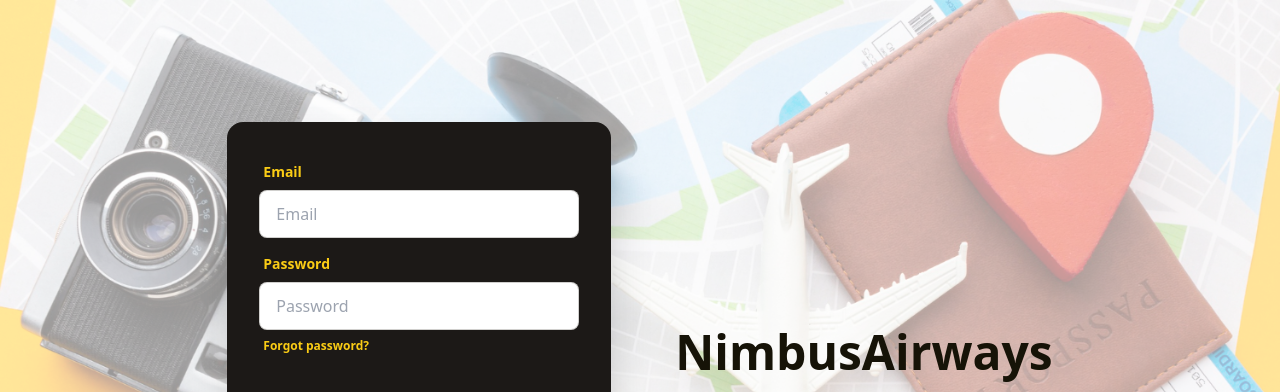
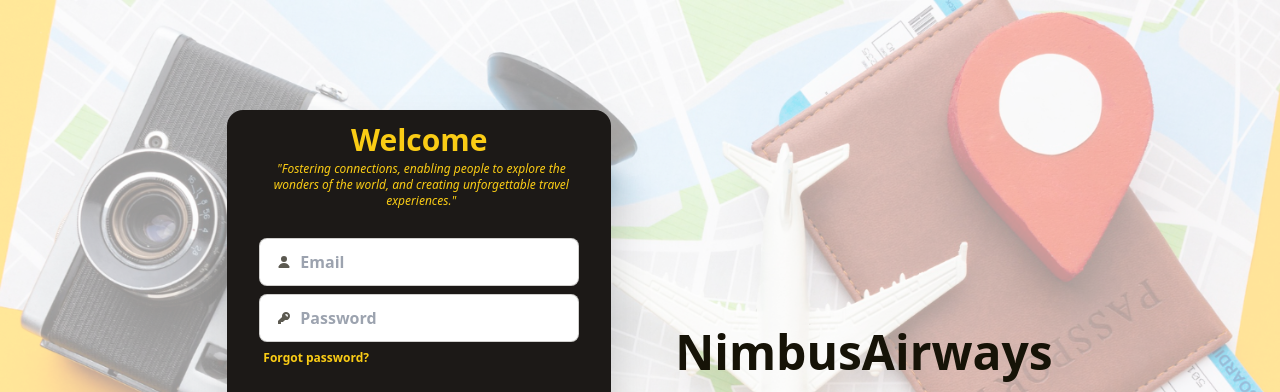
Before and after one commit to seenjey07/NimbusAirways, a React (Vite) app in the folder frontend/: page /login in a window 1280 px wide. Shown: the top 392 px of the page. Built offline with nearby package versions, Linux system fonts and the light colour scheme; no server answers.

Commit message:
Tweaked UI on registration, added required on inputs, restyled input on login

```diff
--- a/frontend/src/Login.jsx
+++ b/frontend/src/Login.jsx
@@ -206,32 +206,34 @@ const Login = ({ addAlert }) => {
             </p>
           </div>
           <div className="card shrink-0 w-full max-w-sm shadow-2xl bg-accent">
+            <h1 className="text-3xl font-bold flex justify-center mt-3 text-secondary">Welcome</h1>
+            <sub className="text-xs italic flex justify-center text-center text-secondary ml-1 px-6">&quot;Fostering connections, enabling people to explore the wonders of the world, and creating unforgettable travel experiences.&quot;</sub>
             <div className="card-body">
-              <div className="form-control">
-                <label className="label">
-                  <span className="label-text text-secondary">Email</span>
-                </label>
+              <div className="form-control ">
+                <label className="input input-bordered flex items-center gap-2 bg-white">
+                <svg xmlns="http://www.w3.org/2000/svg" viewBox="0 0 16 16" fill="currentColor" className="w-4 h-4 opacity-70"><path d="M8 8a3 3 0 1 0 0-6 3 3 0 0 0 0 6ZM12.735 14c.618 0 1.093-.561.872-1.139a6.002 6.002 0 0 0-11.215 0c-.22.578.254 1.139.872 1.139h9.47Z" /></svg>
                 <input
                   type="email"
                   placeholder="Email"
-                  className="input input-bordered bg-white"
+                  className="placeholder-ml-1 bg-white grow"
                   value={email}
                   onChange={(e) => setEmail(e.target.value)}
                   required
                 />
+                </label>
               </div>
               <div className="form-control">
-                <label className="label">
-                  <span className="label-text text-secondary">Password</span>
-                </label>
+                <label className="input input-bordered flex items-center gap-2 bg-white">
+                <svg xmlns="http://www.w3.org/2000/svg" viewBox="0 0 16 16" fill="currentColor" className="w-4 h-4 opacity-70"><path fillRule="evenodd" d="M14 6a4 4 0 0 1-4.899 3.899l-1.955 1.955a.5.5 0 0 1-.353.146H5v1.5a.5.5 0 0 1-.5.5h-2a.5.5 0 0 1-.5-.5v-2.293a.5.5 0 0 1 .146-.353l3.955-3.955A4 4 0 1 1 14 6Zm-4-2a.75.75 0 0 0 0 1.5.5.5 0 0 1 .5.5.75.75 0 0 0 1.5 0 2 2 0 0 0-2-2Z" clipRule="evenodd" /></svg>
                 <input
                   type="password"
                   placeholder="Password"
-                  className="input input-bordered bg-white"
+                  className="grow bg-white"
                   value={password}
                   onChange={(e) => setPassword(e.target.value)}
                   required
                 />
+                </label>
                 <label className="label">
                   <button
                     className="label-text-alt link link-hover text-secondary"
--- a/frontend/src/Registration.jsx
+++ b/frontend/src/Registration.jsx
@@ -3,12 +3,20 @@ import { useNavigate } from "react-router-dom";
 import logoImage from "./assets/logo.png";
 import RegistrationImage from "./assets/RegistrationImage.jpg";
 import TermAndConditionsModal from "./components/ui/t&amodal";
+import { useState } from "react";
 
 // eslint-disable-next-line react/prop-types
 const Registration = ({ addAlert }) => {
   const navigate = useNavigate();
+  const [agreedToTerms, setAgreedToTerms] = useState(false);
   const handleSubmit = async (event) => {
     event.preventDefault();
+
+    if (!agreedToTerms) {
+      addAlert("error", "Please agree to the terms and conditions before submitting.");
+      return;
+    }
+
     const result = await signUpApi(event);
 
     if (
@@ -70,6 +78,7 @@ const Registration = ({ addAlert }) => {
               <label className="form-control w-full max-w-xs">
                 <div className="label">
                   <span className="label-text">First Name</span>
+                  <span className="label-text text-xs">Required</span>
                 </div>
                 <input
                   type="text"
@@ -95,6 +104,7 @@ const Registration = ({ addAlert }) => {
               <label className="form-control w-full max-w-xs">
                 <div className="label">
                   <span className="label-text">Last Name</span>
+                  <span className="label-text text-xs">Required</span>
                 </div>
                 <input
                   type="text"
@@ -110,6 +120,7 @@ const Registration = ({ addAlert }) => {
               <label className="form-control w-full max-w-xs">
                 <div className="label">
                   <span className="label-text">Birth Date</span>
+                  <span className="label-text text-xs">Required</span>
                 </div>
                 <input
                   type="date"
@@ -123,6 +134,7 @@ const Registration = ({ addAlert }) => {
               <label className="form-control w-full max-w-xs">
                 <div className="label">
                   <span className="label-text">Contact Number</span>
+                  <span className="label-text text-xs">Required</span>
                 </div>
                 <input
                   type="number"
@@ -138,6 +150,7 @@ const Registration = ({ addAlert }) => {
               <label className="form-control w-full max-w-xs">
                 <div className="label">
                   <span className="label-text">Email</span>
+                  <span className="label-text text-xs">Required</span>
                 </div>
                 <input
                   type="email"
@@ -151,6 +164,7 @@ const Registration = ({ addAlert }) => {
               <label className="form-control w-full max-w-xs">
                 <div className="label">
                   <span className="label-text">Gender</span>
+                  <span className="label-text text-xs">Required</span>
                 </div>
 
                 <select
@@ -170,6 +184,7 @@ const Registration = ({ addAlert }) => {
               <label className="form-control w-full max-w-xs">
                 <div className="label">
                   <span className="label-text">Password</span>
+                  <span className="label-text text-xs">Required</span>
                 </div>
                 <input
                   type="password"
@@ -183,6 +198,7 @@ const Registration = ({ addAlert }) => {
               <label className="form-control w-full max-w-xs">
                 <div className="label">
                   <span className="label-text">Confirm Password</span>
+                  <span className="label-text text-xs">Required</span>
                 </div>
                 <input
                   type="password"
@@ -199,6 +215,7 @@ const Registration = ({ addAlert }) => {
                 <input
                   type="checkbox"
                   className="checkbox checkbox-xs mr-2 bg-white"
+                  onChange={(e) => setAgreedToTerms(e.target.checked)}
                 />
                 <div className="label-text">
                   I agree with the
```
